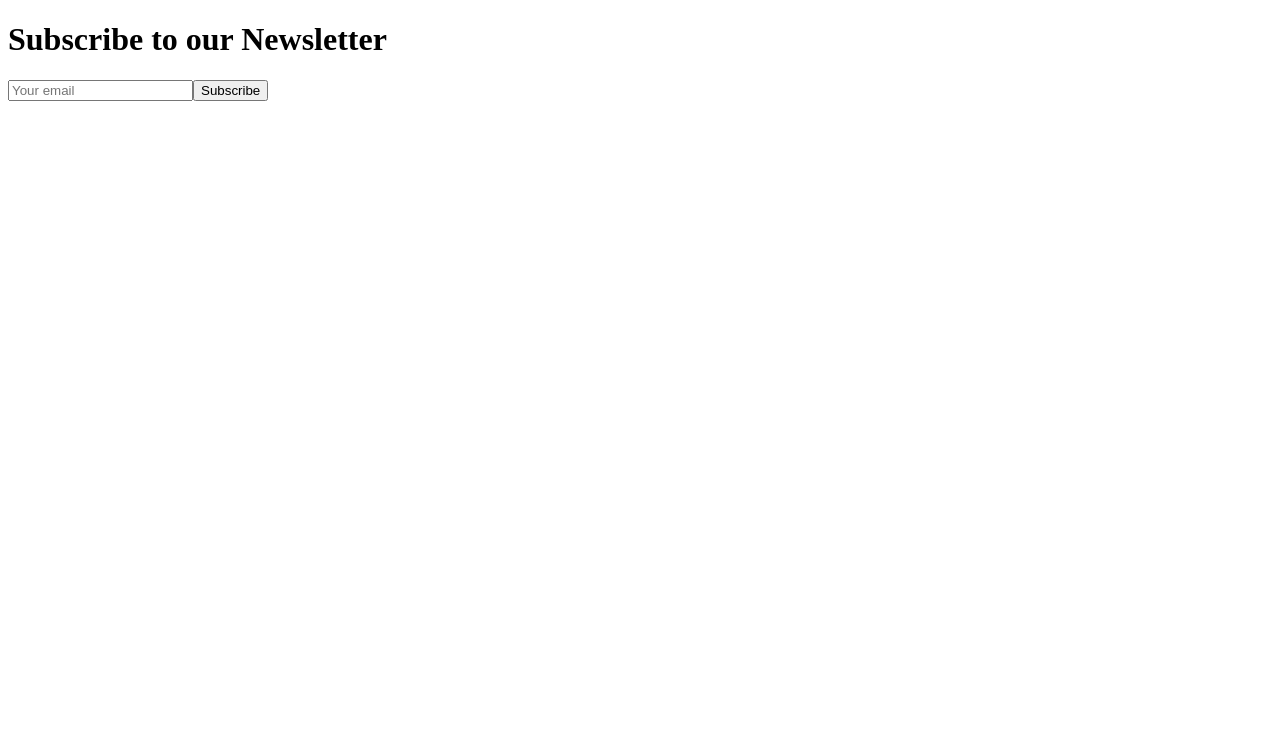
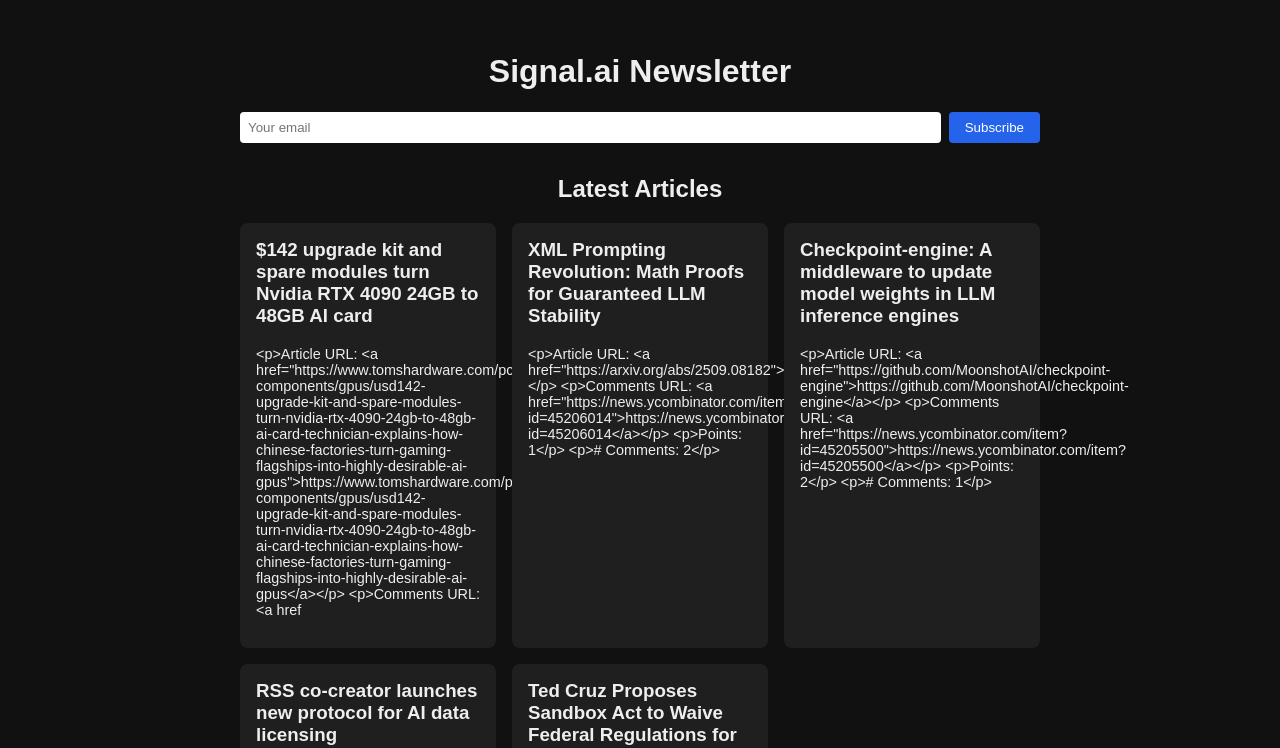
Before and after one commit to 14-TR/signal, a Next.js app: page / in a window 1280 px wide. Shown: the top 748 px of the page. Built offline with nearby package versions, Linux system fonts and the light colour scheme.

Commit message:
style: add article list and modern styling

```diff
--- /dev/null
+++ b/app/globals.css
@@ -0,0 +1,72 @@
+body {
+  margin: 0;
+  font-family: Arial, sans-serif;
+  background: #111;
+  color: #eee;
+}
+
+main {
+  max-width: 800px;
+  margin: 0 auto;
+  padding: 2rem;
+}
+
+h1,
+h2 {
+  text-align: center;
+}
+
+form {
+  display: flex;
+  gap: 0.5rem;
+  justify-content: center;
+  margin-bottom: 2rem;
+}
+
+form input {
+  padding: 0.5rem;
+  flex: 1;
+  border-radius: 4px;
+  border: none;
+}
+
+form button {
+  padding: 0.5rem 1rem;
+  border: none;
+  background: #2563eb;
+  color: white;
+  border-radius: 4px;
+  cursor: pointer;
+}
+
+form button:hover {
+  background: #1e40af;
+}
+
+.articles {
+  display: grid;
+  grid-template-columns: repeat(auto-fill, minmax(250px, 1fr));
+  gap: 1rem;
+}
+
+.card {
+  background: #1f1f1f;
+  padding: 1rem;
+  border-radius: 8px;
+  text-decoration: none;
+  color: inherit;
+  transition: transform 0.2s, background 0.2s;
+}
+
+.card:hover {
+  transform: translateY(-4px);
+  background: #2a2a2a;
+}
+
+.card h3 {
+  margin-top: 0;
+}
+
+.card p {
+  font-size: 0.9rem;
+}
--- a/app/layout.tsx
+++ b/app/layout.tsx
@@ -1,6 +1,11 @@
+import "./globals.css";
+
 export default function RootLayout({ children }: { children: React.ReactNode }) {
   return (
     <html lang="en">
+      <head>
+        <title>Signal.ai</title>
+      </head>
       <body>{children}</body>
     </html>
   );
--- a/app/page.tsx
+++ b/app/page.tsx
@@ -1,10 +1,12 @@
 import SubscribeForm from "../components/SubscribeForm";
+import ArticleList from "../components/ArticleList";
 
 export default function Page() {
   return (
     <main>
-      <h1>Subscribe to our Newsletter</h1>
+      <h1>Signal.ai Newsletter</h1>
       <SubscribeForm />
+      <ArticleList />
     </main>
   );
 }
--- /dev/null
+++ b/components/ArticleList.tsx
@@ -0,0 +1,28 @@
+import sources from "../sources.json";
+
+interface Source {
+  title: string;
+  url: string;
+  summary: string;
+  published: string;
+}
+
+export default function ArticleList() {
+  const articles = (sources as Source[])
+    .sort((a, b) => new Date(b.published).getTime() - new Date(a.published).getTime())
+    .slice(0, 5);
+
+  return (
+    <section>
+      <h2>Latest Articles</h2>
+      <div className="articles">
+        {articles.map((article) => (
+          <a key={article.url} href={article.url} className="card" target="_blank" rel="noopener noreferrer">
+            <h3>{article.title}</h3>
+            <p>{article.summary}</p>
+          </a>
+        ))}
+      </div>
+    </section>
+  );
+}
```
